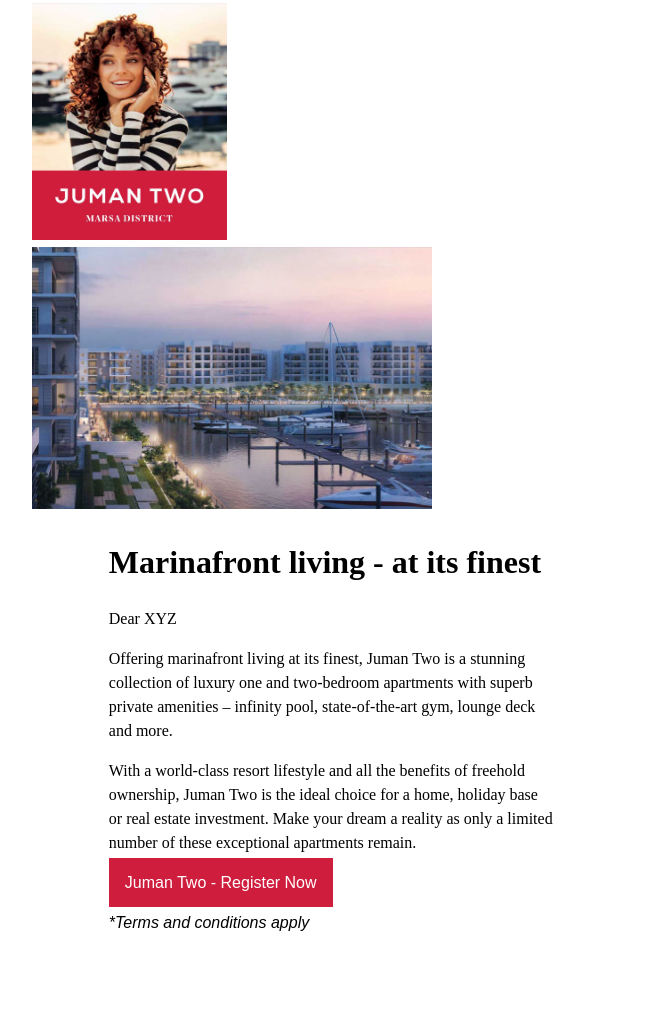
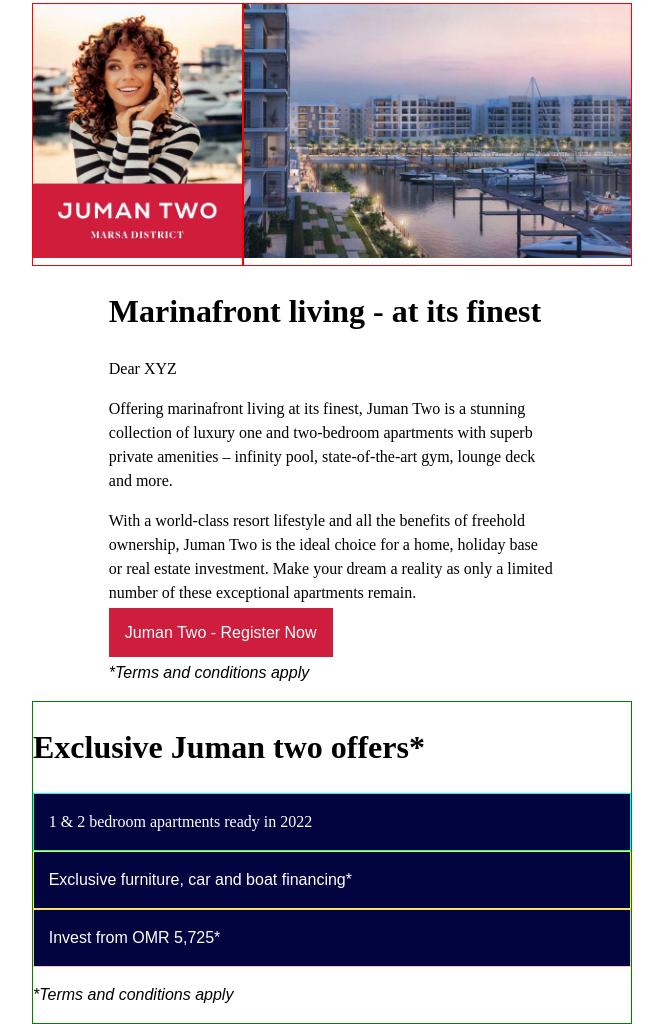
Before and after one commit to MuriloRussini/email-from-job-posting, a plain HTML site: page index.html in a window 1280 px wide. Shown: the part 84-1108 px from the top of the page, without its empty margins (308-971 px from the left). Before the commit the page ends 1035 px from the top, so only its background shows below. Drawn offline with Linux system fonts and the light colour scheme.

Commit message:
first two images not reponsive

```diff
--- a/index.html
+++ b/index.html
@@ -45,6 +45,16 @@
 		table-layout: fixed;
 	}
 
+  .main {
+    width: 100%;
+    max-width: 600px;
+    text-align: center;
+  }
+
+  .two-images {
+    vertical-align: top;
+  }
+
 </style>
 </head>
 <body>
@@ -73,20 +83,18 @@
 
           <table width="100%">
             <tr>
-              <td class="two-columns">
+              <td class="two-images">
+                <!-- finally found a way to display both images on the same row, as obvious as it is now that I look at the code. Must make one table then tr double td that shit
 
-                <table class="column">
+
+                well, this solution is bad actually - the image is not responsive -->
+                <table>
                   <tr>
-                    <td>
-                      <a href="#"><img src="img/09_girlwithjuman.jpg" alt="pretty girl" width= "195"></a>
+                    <td style="border: 1px solid red;">
+                      <a href="#"><img src="img/09_girlwithjuman.jpg" alt="pretty girl" width= "100%"></a>
                     </td>
-                  </tr>
-                </table>
-
-                <table class="column">
-                  <tr>
-                    <td>
-                      <a href="#"><img src="img/02_view.jpg" alt="big pool" width="400"></a>
+                    <td style="border: 1px solid red;">
+                      <a href="#"><img src="img/02_view.jpg" alt="big pool" width="100%"></a>
                     </td>
                   </tr>
                 </table>
@@ -128,6 +136,45 @@
 			<tr>
         <td>
 
+          <table width="100%">
+            <tr>
+              <td style="border: 1px solid green; text-align: left;">
+                <h1>Exclusive Juman two offers*</h1>
+
+
+
+                <table width="100%">
+                  <tr>
+                    <td style="border: 1px solid cyan; text-align: left; background-color: #02043F; color: #ffffff; font-family: geosans-serifrgia;">
+                      <p>&#8202;&#8202;&#8202;&#8202;&#8202;&#8202;&#8202;&#8202;&#8202;&#8202;&#8202;1 & 2 bedroom apartments ready in 2022
+                      </p>
+                    </td>
+                  </tr>
+                </table>
+
+                <table width="100%">
+                  <tr>
+                    <td style="border: 1px solid yellow; text-align: left; background-color: #02043F; color: #ffffff; font-family: sans-serif;">
+                      <p>&#8202;&#8202;&#8202;&#8202;&#8202;&#8202;&#8202;&#8202;&#8202;&#8202;&#8202;Exclusive furniture, car and boat financing*
+                      </p>
+                    </td>
+                  </tr>
+                </table>
+
+                <table width="100%">
+                  <tr>
+                    <td style="border: 1px solid pink; text-align: left; background-color: #02043F; color: #ffffff; font-family: sans-serif;">
+                      <p>&#8202;&#8202;&#8202;&#8202;&#8202;&#8202;&#8202;&#8202;&#8202;&#8202;&#8202;Invest from OMR 5,725*
+                      </p>
+                    </td>
+                  </tr>
+                </table>
+
+              <p style="font-family: sans-serif;"><i>*Terms and conditions apply</i></p>
+            </td>
+          </tr>
+        </table>
+
         </td>
       </tr>
 <!-- TWO IMAGES -->
```
